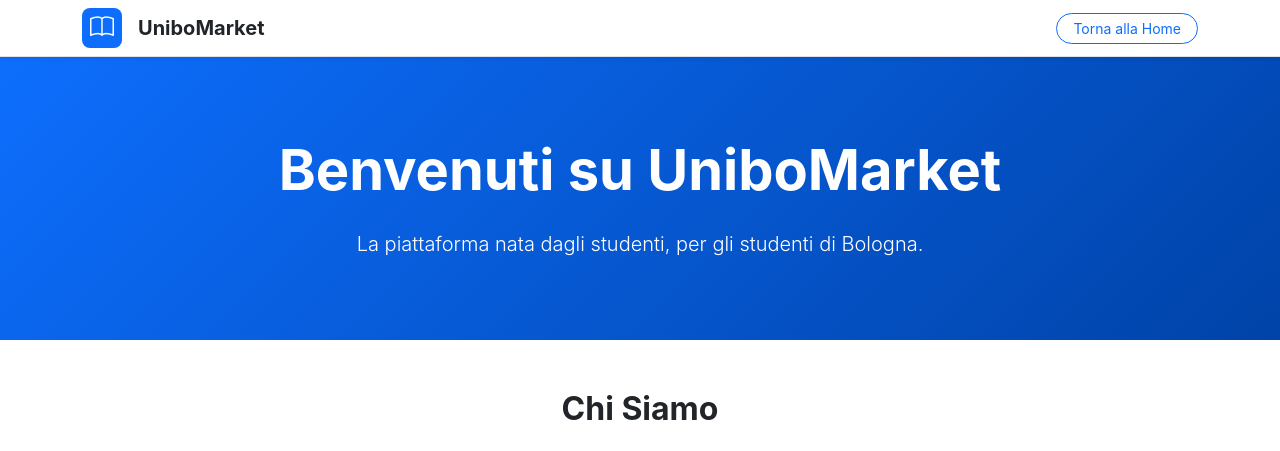
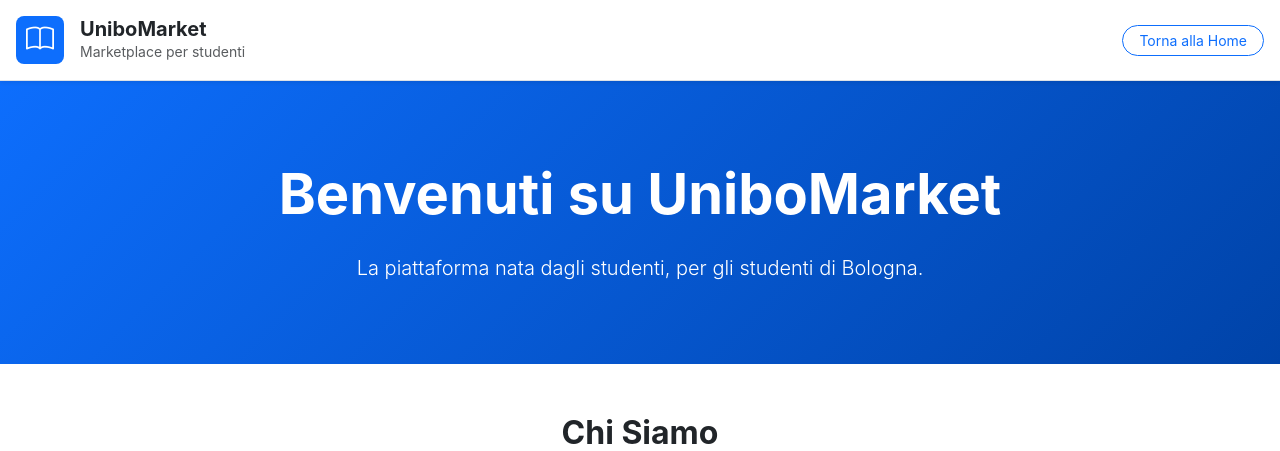
Before and after one commit to NoT-Guerra/Elaborato_Web, a PHP site: page /chi_siamo.php in a window 1280 px wide. Shown: the top 451 px of the page. Run offline with PHP 8.4, Linux system fonts and the light colour scheme.

Commit message:
Aggiustato il logo in Chi siamo.php

```diff
--- a/public/chi_siamo.php
+++ b/public/chi_siamo.php
@@ -92,18 +92,22 @@ if ($is_logged_in && isset($_SESSION['user_id'])) {
 </head>
 
 <body>
-    <!-- Header (Simple version, consistent with index.php) -->
     <header class="sticky-top bg-body border-bottom shadow-sm">
-        <div class="container py-2">
+        <div class="container-fluid p-2 p-sm-3">
             <div class="d-flex align-items-center justify-content-between">
+                <!-- Logo -->
                 <a href="index.php" class="d-flex align-items-center text-decoration-none text-body">
-                    <div class="bg-primary rounded-3 d-flex align-items-center justify-content-center me-3"
-                        style="width: 40px; height: 40px;">
-                        <span class="bi bi-book text-white fs-4" aria-hidden="true"></span>
+                    <div class="bg-primary rounded-3 d-flex align-items-center justify-content-center me-2 me-sm-3"
+                        style="width: 48px; height: 48px;">
+                        <span class="bi bi-book text-white fs-3" aria-hidden="true"></span>
                     </div>
-                    <h1 class="h5 fw-bold mb-0">UniboMarket</h1>
+                    <div>
+                        <h1 class="h5 fw-bold mb-0">UniboMarket</h1>
+                        <p class="text-muted small mb-0 d-none d-md-block">Marketplace per studenti</p>
+                    </div>
                 </a>
-                <div class="d-flex align-items-center gap-3">
+
+                <div class="d-flex align-items-center gap-2">
                     <a href="index.php" class="btn btn-outline-primary btn-sm rounded-pill px-3">Torna alla Home</a>
                 </div>
             </div>
```
